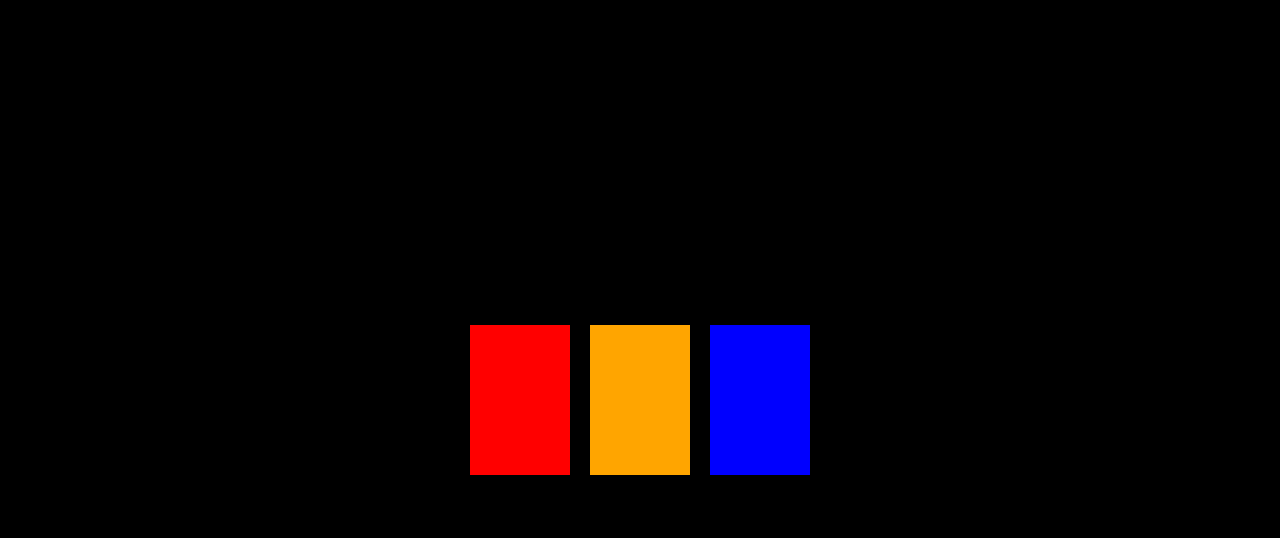
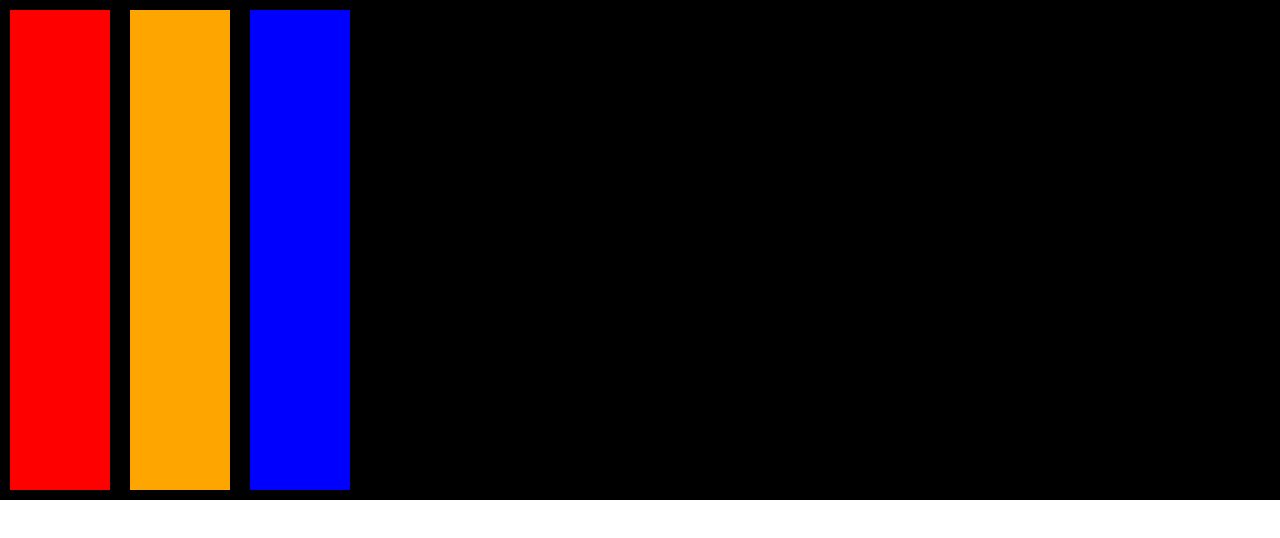
Before and after one commit to hemanthnaika/FULL-STACK-WEB-DEVELOPMENT, a plain HTML site: page index.html in a window 1280 px wide. Drawn offline with Linux system fonts and the light colour scheme.

```diff
--- a/index.html
+++ b/index.html
@@ -14,18 +14,19 @@
         }
 
         .parent {
-            min-height: 100vh;
+            min-height: 500px;
             background-color: black;
             position: relative;
             display: flex;
             flex-direction: row;
-            justify-content: center;
-            align-items: center;
+            /* flex-wrap: wrap;
+            align-items: stretch; */
+            justify-self: space-between;
         }
 
         .child {
             width: 100px;
-            height: 150px;
+            min-height: 150px;
             background-color: orange;
             margin: 10px;
             /* display: inline-block; */
@@ -38,7 +39,24 @@
         <div style="background-color: red;" class="child"></div>
         <div style="background-color:orange;" class="child"></div>
         <div style="background-color: blue;" class="child"></div>
+        <!-- <div style="background-color: red;" class="child"></div>
+        <div style="background-color:orange;" class="child"></div> -->
+        <!-- <div style="background-color: blue;" class="child"></div>
+        <div style="background-color: red;" class="child"></div>
+        <div style="background-color:orange;" class="child"></div>
+        <div style="background-color: blue;" class="child"></div>
+        <div style="background-color: red;" class="child"></div>
+        <div style="background-color:orange;" class="child"></div>
+        <div style="background-color: blue;" class="child"></div>
+        <div style="background-color: red;" class="child"></div>
+        <div style="background-color:orange;" class="child"></div>
+        <div style="background-color: blue;" class="child"></div>
+        <div style="background-color: red;" class="child"></div>
+        <div style="background-color:orange;" class="child"></div>
+        <div style="background-color: blue;" class="child"></div> -->
     </div>
 </body>
 
 </html>
+
+</html>
```
